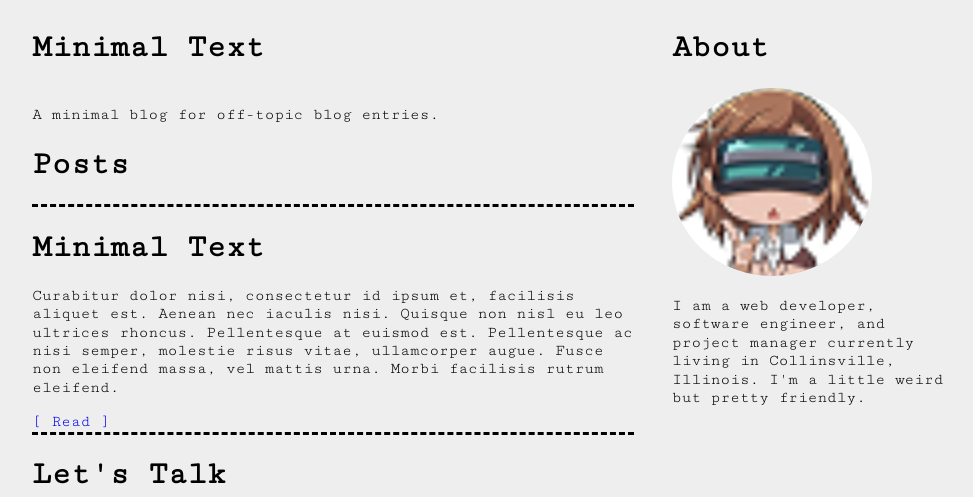
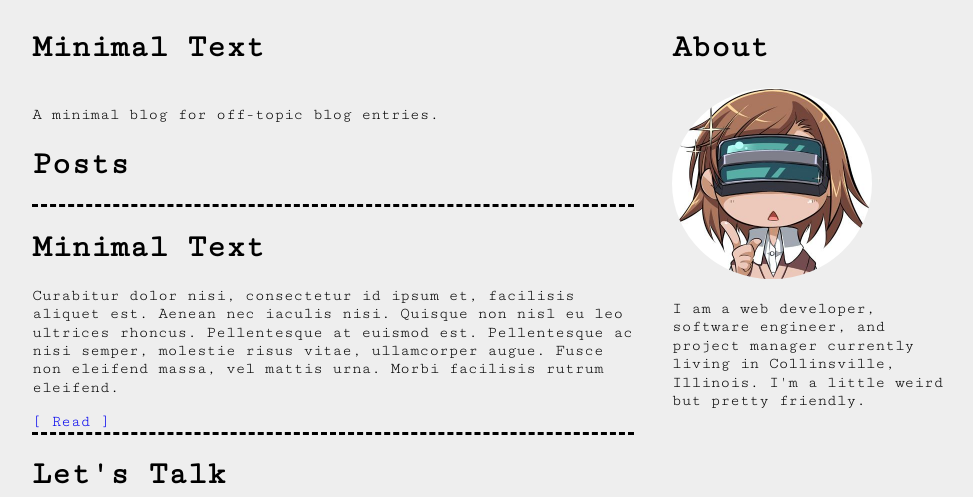
Before and after one commit to linchengyuan/linchengyuan.github.io, a Jekyll site: the page built from index.html, in a window 1280 px wide. Shown: the top 497 px of the page, without its empty margins (147-1120 px from the left). Built offline with Jekyll 4.4.1, drawn with Linux system fonts in a browser that asks for light colours; nearby versions of some CDN libraries; the list of posts is cut into pages by our own code.

Commit message:
change pic.

```diff
--- a/_config.yml
+++ b/_config.yml
@@ -3,7 +3,7 @@ title: Minimal Text
 baseurl: "/linchengyuan.github.io"
 desc: A minimal blog for off-topic blog entries.
 about: I am a web developer, software engineer, and project manager currently living in Collinsville, Illinois. I'm a little weird but pretty friendly.
-image: "/images/misaka.png"
+image: "/images/misaka.jpg"
 excerpt_separator: "<!-- more -->"
 markdown: kramdown
 gems:
```
Also changed, not shown: images/misaka.jpg (added), images/misaka.png (deleted).
